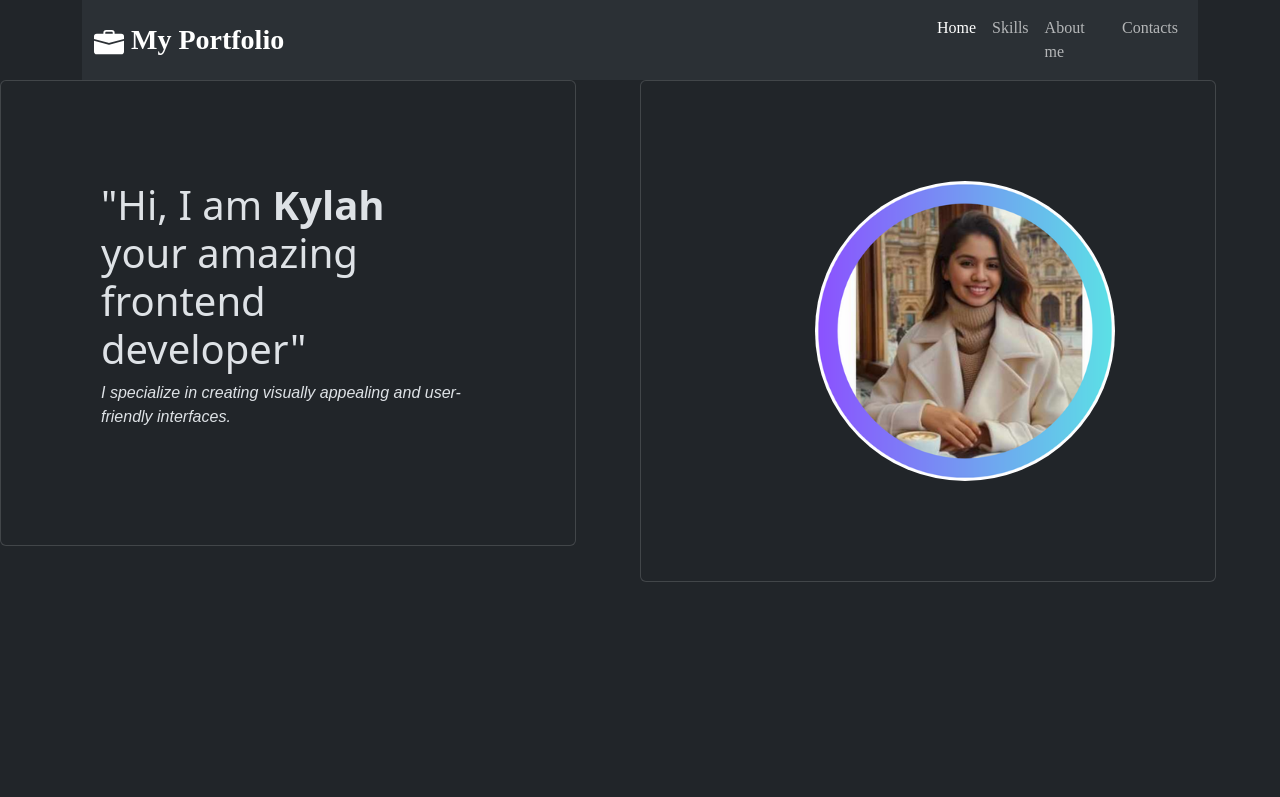
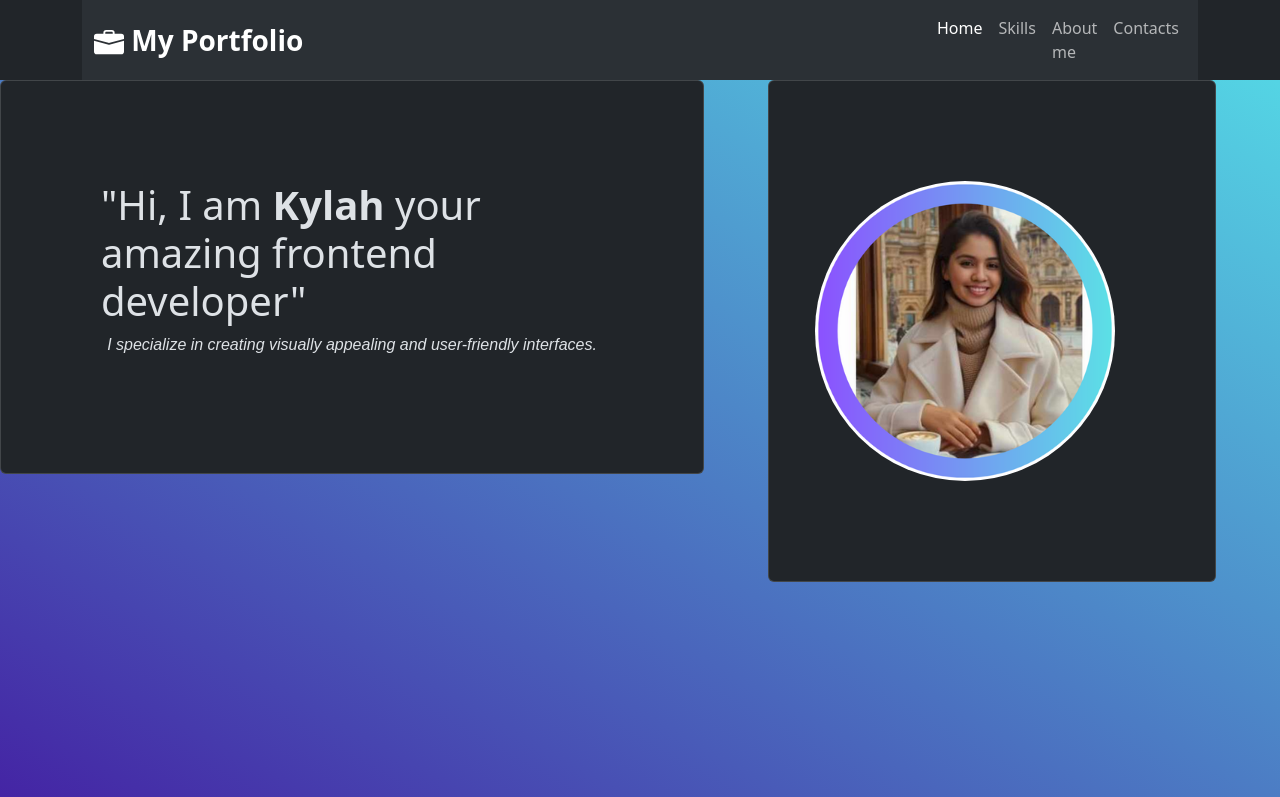
Before and after one commit to Kylahrp/html-portfolio.2, a plain HTML site: page index.html in a window 1280 px wide. Shown: the top 797 px of the page. Drawn offline with nearby package versions, Linux system fonts and the light colour scheme.

Commit message:
Update style.css

```diff
--- a/style.css
+++ b/style.css
@@ -1,28 +1,27 @@
-.container {font-family: Inter sans-serif;}
+body {font-family: Tahoma sans-serif;}
 .left {
    display: grid;
-
-   width: 45%;
+   width: 55%;
    height: 80vh;
    align-items: center;
   padding: 100px;
- border: 0;}
-
+  border: 0;
+  background-color: transparent;
+}
 
 .right {
    display: flex;
-
-   width: 45%;
+   background-color: transparent;
+   width: 35%;
    height: 80vh;
    justify-content: flex-end;
    align-items: end;
    margin-right: 0px;
    border: 0;
    padding: 100px;
-
   }
    .main {
-
+    background-image: linear-gradient( to bottom left,  rgba(84,212,228,1) 0.2%, rgba(68,36,164,1) 100% );
     height: 90vh;
     display: flex;
     flex-wrap: wrap;
@@ -43,13 +42,10 @@ h1 {
 .flex-container {
   display: flex;
   height: 30rem;
-
 }
 .item {
-
-  width: 50%;
-  padding-left: 100px;
-
+ width: 50%;
+ padding-left: 100px;
 }
 .two {
   display: flex;
@@ -65,7 +61,7 @@ footer {
   color: white;
 }
 
-@media (max-width: 576px) {
+@media (max-width: 700px) {
   .card {
       margin-bottom: 10px;
       width: 100%;
@@ -73,8 +69,6 @@ footer {
       object-fit: cover;
       height: 40vh;
       justify-content: flex-start;
-
-
   }
   .right {
     justify-content: flex-start;
```
